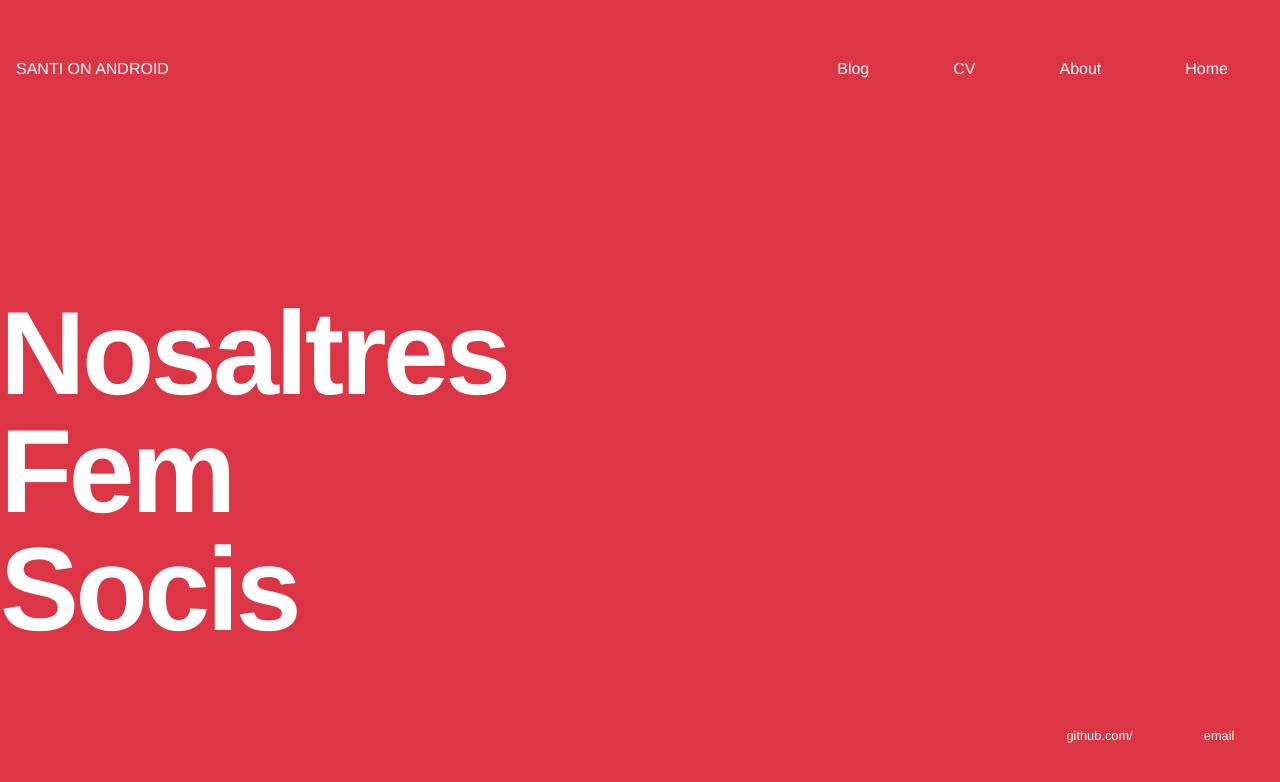
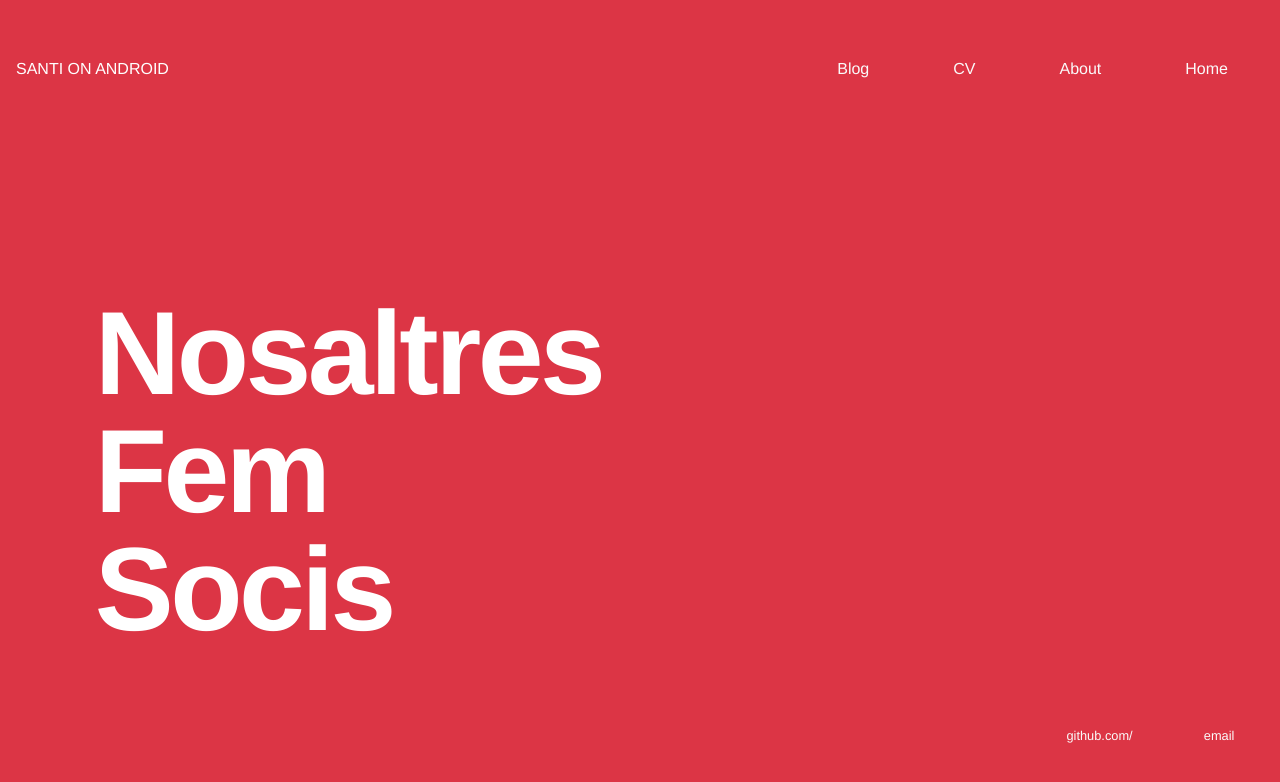
Before and after one commit to SantiOnAndroid/SantiOnAndroid.github.io, a Jekyll site: the page built from index.html, in a window 1280 px wide. Shown: the top 782 px of the page. Built offline with Jekyll 4.4.1, drawn with Linux system fonts in a browser that asks for light colours; some web fonts are replaced.

Commit message:
modificant titolj

```diff
--- a/css/main.css
+++ b/css/main.css
@@ -65,6 +65,7 @@ h1 {
     font-weight: 800;
     letter-spacing: -.03em;
     line-height: 100%;
+    margin-left: 0.8em;
 
 
 }
```
